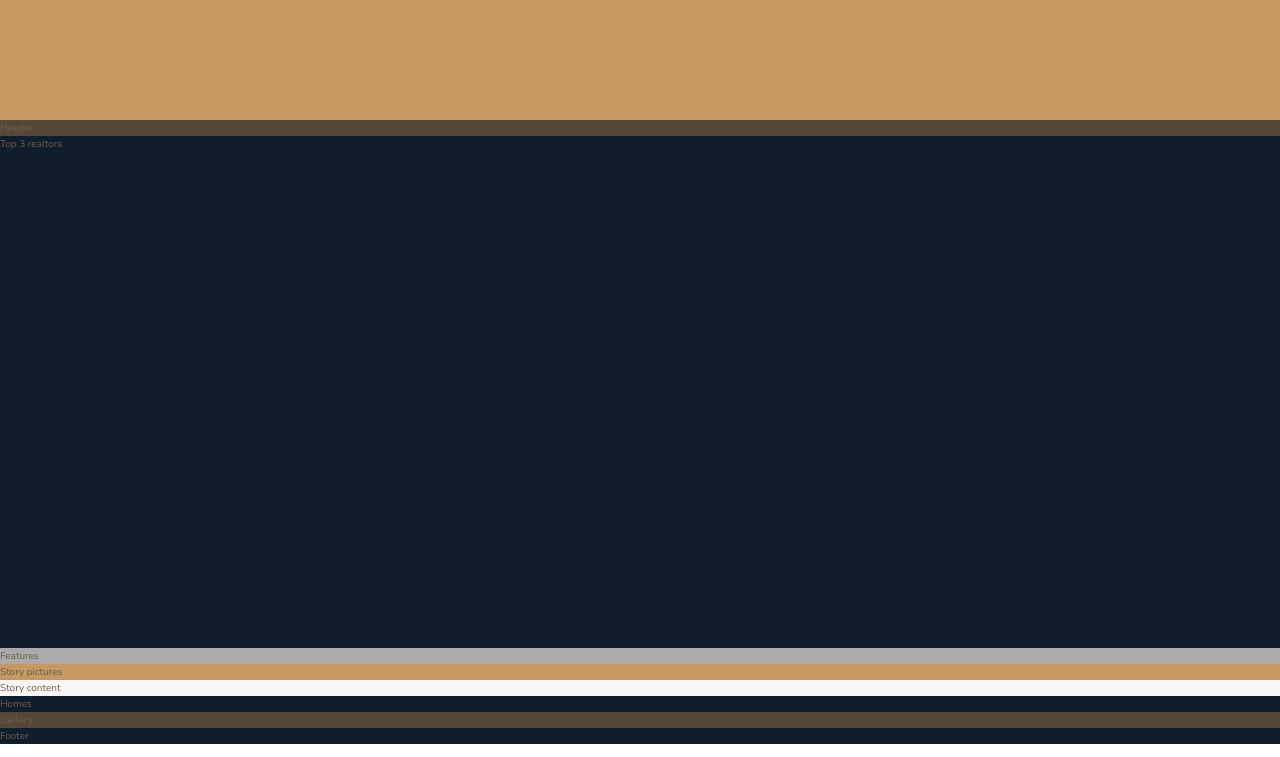
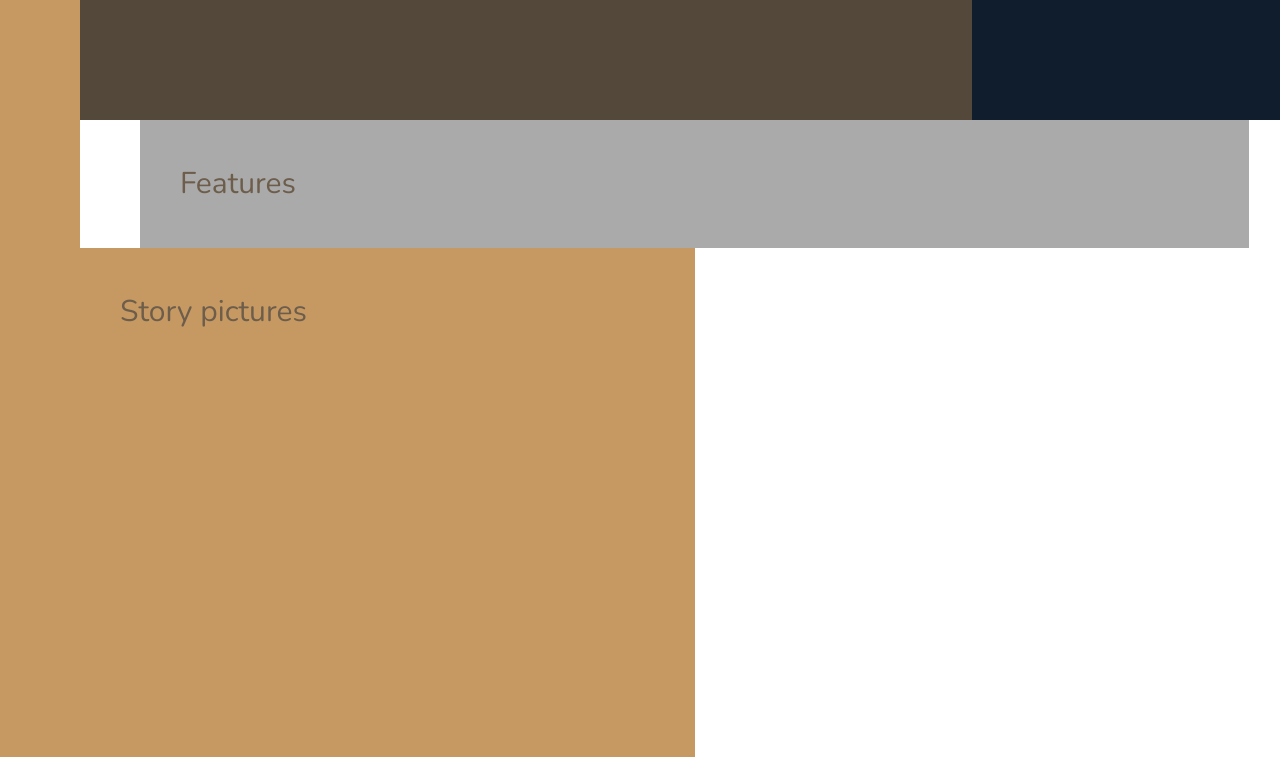
Before and after one commit to MaxVitalii/Nexter, a website: page index.html in a window 1280 px wide. Shown: the part 520-1277 px from the top of the page. Drawn offline with nearby package versions, Linux system fonts and the light colour scheme.

Commit message:
define grid columns[C

```diff
--- a/sass/_base.scss
+++ b/sass/_base.scss
@@ -37,4 +37,17 @@ body {
 .container {
   display: grid;
   grid-template-rows: 80vh min-content 40vw repeat(3, min-content);
+  grid-template-columns:
+    [sidebar-start] 8rem [sidebar-end full-start] minmax(
+      6rem,
+      1fr
+    ) [center-start] repeat(8, [col-start] minmax(min-content, 14rem) [col-end])
+    [center-end]
+    1fr
+    [full-end];
+
+  & > * {
+    padding: 40px;
+    font-size: 3rem;
+  }
 }
--- a/sass/_features.scss
+++ b/sass/_features.scss
@@ -1,3 +1,4 @@
 .features {
   background-color: $color-grey-light-2;
+  grid-column: center-start / center-end;
 }
--- a/sass/_footer.scss
+++ b/sass/_footer.scss
@@ -1,3 +1,4 @@
 .footer {
   background-color: $color-secondary;
+  grid-column: full-start / full-end;
 }
--- a/sass/_gallery.scss
+++ b/sass/_gallery.scss
@@ -1,3 +1,4 @@
 .gallery {
   background-color: $color-grey-dark-1;
+  grid-column: full-start / full-end;
 }
--- a/sass/_header.scss
+++ b/sass/_header.scss
@@ -1,3 +1,4 @@
 .header {
   background-color: $color-grey-dark-1;
+  grid-column: full-start / col-end 6;
 }
--- a/sass/_homes.scss
+++ b/sass/_homes.scss
@@ -1,3 +1,4 @@
 .homes {
   background-color: $color-secondary;
+  grid-column: center-start / center-end;
 }
--- a/sass/_realtors.scss
+++ b/sass/_realtors.scss
@@ -1,3 +1,4 @@
 .realtors {
   background-color: $color-secondary;
+  grid-column: col-start 7 / full-end;
 }
--- a/sass/_sidebar.scss
+++ b/sass/_sidebar.scss
@@ -1,3 +1,5 @@
 .sidebar {
   background-color: $color-primary;
+  grid-column: sidebar-start / sidebar-end;
+  grid-row: 1 / 8;
 }
--- a/sass/_story.scss
+++ b/sass/_story.scss
@@ -1,9 +1,11 @@
 .story {
   &__pictures {
     background-color: $color-primary;
+    grid-column: full-start/ col-end 4;
   }
 
   &__content {
     background-color: $color-grey-light-1;
+    grid-column: col-start / full-end;
   }
 }
```
Also changed, not shown: css/style.css.
